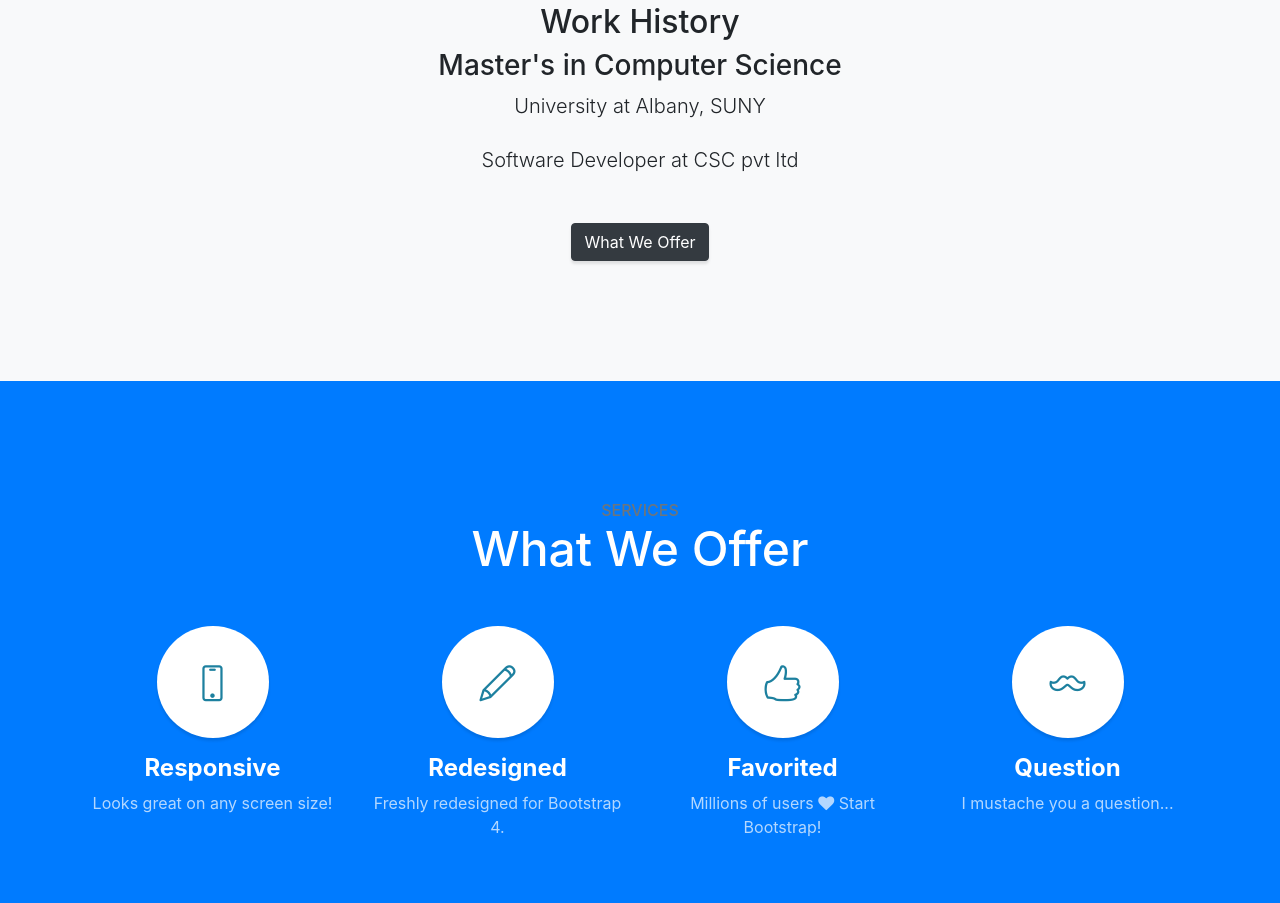
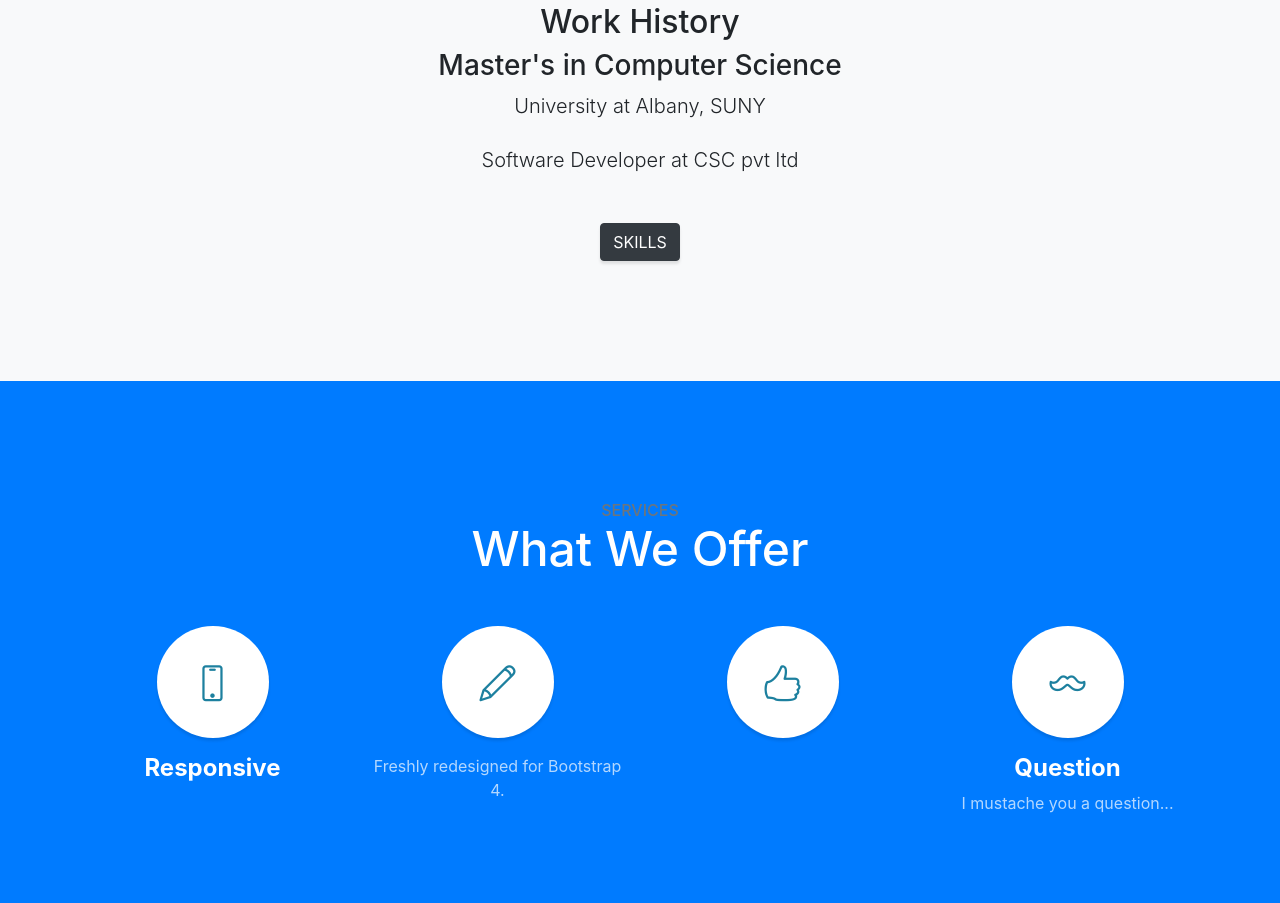
Before and after one commit to thrinethra99/thrinethra99.github.io, a website with bundled scripts: page index.html in a window 1280 px wide. Shown: the part 917-1820 px from the top of the page. Built offline with nearby package versions, Linux system fonts and the light colour scheme.

Commit message:
Update index.html

```diff
--- a/index.html
+++ b/index.html
@@ -76,7 +76,7 @@
 			<p class="lead mb-4"> University at Albany, SUNY</p>
             <p class="lead mb-5"> Software Developer at CSC pvt ltd </p>
               </p>
-            <a class="btn btn-dark btn-xl js-scroll-trigger" href="#services">What We Offer</a>
+            <a class="btn btn-dark btn-xl js-scroll-trigger" href="#services">SKILLS</a>
           </div>
         </div>
       </div>
@@ -97,14 +97,14 @@
             <h4>
               <strong>Responsive</strong>
             </h4>
-            <p class="text-faded mb-0">Looks great on any screen size!</p>
+            <p class="text-faded mb-0"></p>
           </div>
           <div class="col-lg-3 col-md-6 mb-5 mb-lg-0">
             <span class="service-icon rounded-circle mx-auto mb-3">
               <i class="icon-pencil"></i>
             </span>
             <h4>
-              <strong>Redesigned</strong>
+              <strong></strong>
             </h4>
             <p class="text-faded mb-0">Freshly redesigned for Bootstrap 4.</p>
           </div>
@@ -112,12 +112,8 @@
             <span class="service-icon rounded-circle mx-auto mb-3">
               <i class="icon-like"></i>
             </span>
-            <h4>
-              <strong>Favorited</strong>
-            </h4>
-            <p class="text-faded mb-0">Millions of users
-              <i class="fa fa-heart"></i>
-              Start Bootstrap!</p>
+
+
           </div>
           <div class="col-lg-3 col-md-6">
             <span class="service-icon rounded-circle mx-auto mb-3">
@@ -138,7 +134,7 @@
         <h2 class="mx-auto mb-5">Welcome to
           <em>your</em>
           next website!</h2>
-        <a class="btn btn-primary btn-xl" href="https://startbootstrap.com/template-overviews/stylish-portfolio/">Download Now!</a>
+
       </div>
     </section>
 
@@ -212,7 +208,7 @@
       <iframe width="100%" height="100%" frameborder="0" scrolling="no" marginheight="0" marginwidth="0" src="https://maps.google.com/maps?f=q&amp;source=s_q&amp;hl=en&amp;geocode=&amp;q=Twitter,+Inc.,+Market+Street,+San+Francisco,+CA&amp;aq=0&amp;oq=twitter&amp;sll=28.659344,-81.187888&amp;sspn=0.128789,0.264187&amp;ie=UTF8&amp;hq=Twitter,+Inc.,+Market+Street,+San+Francisco,+CA&amp;t=m&amp;z=15&amp;iwloc=A&amp;output=embed"></iframe>
       <br/>
       <small>
-        <a href="https://maps.google.com/maps?f=q&amp;source=embed&amp;hl=en&amp;geocode=&amp;q=Twitter,+Inc.,+Market+Street,+San+Francisco,+CA&amp;aq=0&amp;oq=twitter&amp;sll=28.659344,-81.187888&amp;sspn=0.128789,0.264187&amp;ie=UTF8&amp;hq=Twitter,+Inc.,+Market+Street,+San+Francisco,+CA&amp;t=m&amp;z=15&amp;iwloc=A"></a>
+        <a href="https://www.google.com/maps/@40.7238868,-73.9983815,13.96z"></a>
       </small>
     </section>
 
```
